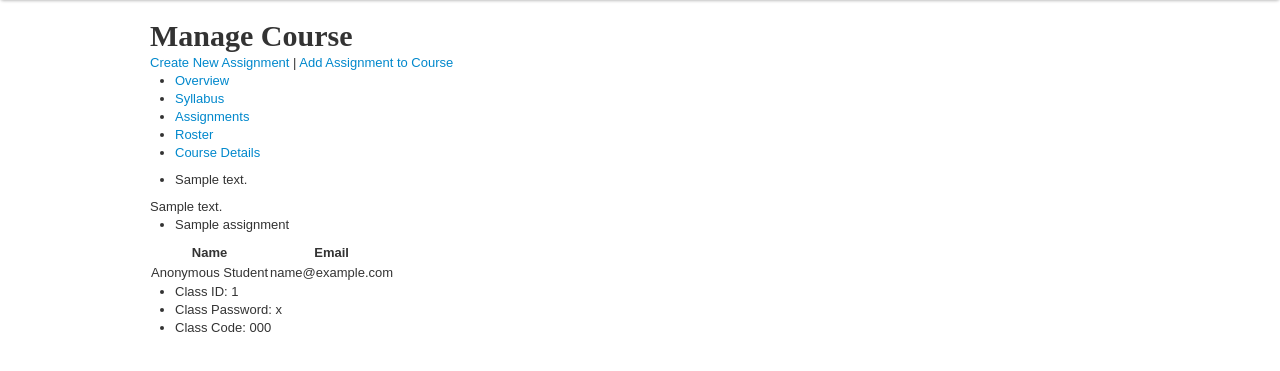
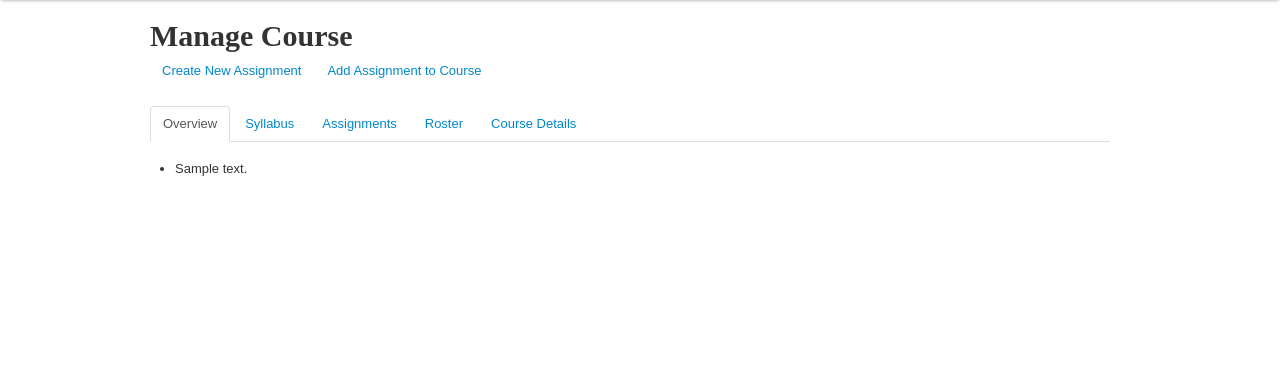
Before and after one commit to gmcclure/classwrite, a Django app: template course/templates/manage_course.html in a window 1280 px wide. Shown: the part 40-411 px from the top of the page. Run offline with Django 3.2, Linux system fonts and the light colour scheme; the template is opened without the code that fills it: most values are stand-ins (such as "Sample title", 1, 10 or a date in 2020); some libraries are stand-ins or nearby versions; some web fonts are replaced.

Commit message:
Set up Bootstrap tabs for course management page.

```diff
--- a/course/templates/manage_course.html
+++ b/course/templates/manage_course.html
@@ -1,34 +1,25 @@
 {% extends "base.html" %}
-
-{% block css_additional %}
-<link rel="stylesheet" type="text/css" href="/_/css/smoothness/jquery-ui-1.8.11.custom.css" />
-{% endblock %}
-
-{% block javascript_additional %}
-<script type="text/javascript">
-    $(document).ready(function() {
-        $('#class_management_console').tabs()
-    });
-</script>
-{% endblock %}
 
 {% block content %}
 <h1>Manage Course</h1>
-<div id="context_navigation">
-    <a href="/assignment/create/">Create New Assignment</a> &#x7c;
-    <a href="/course/add_assignment/">Add Assignment to Course</a>
+<div class="subnav">
+    <ul class="nav nav-pills">
+        <li><a href="/assignment/create/">Create New Assignment</a></li>
+        <li><a href="/course/add_assignment/">Add Assignment to Course</a></li>
+    </ul>
 </div>
 
-<div id="class_management_console">
-    <ul>
-        <li><a href="#overview">Overview</a></li>
-        <li><a href="#syllabus">Syllabus</a></li>
-        <li><a href="#assignments">Assignments</a></li>
-        <li><a href="#roster">Roster</a></li>
-        <li><a href="#details">Course Details</a></li>
+<div class="tabbable">
+    <ul class="nav nav-tabs">
+        <li class="active"><a href="#overview" data-toggle="tab">Overview</a></li>
+        <li><a href="#syllabus" data-toggle="tab">Syllabus</a></li>
+        <li><a href="#assignments" data-toggle="tab">Assignments</a></li>
+        <li><a href="#roster" data-toggle="tab">Roster</a></li>
+        <li><a href="#details" data-toggle="tab">Course Details</a></li>
     </ul>
 
-    <div id="overview">
+    <div class="tab-content">
+        <div class="tab-pane active" id="overview">
             {% if class_events %}
             <ul>
             {% for evt in class_events %}
@@ -40,7 +31,7 @@
             {% endif %}
         </div>
 
-    <div id="syllabus">
+        <div class="tab-pane" id="syllabus">
             {% if syllabus %}
             {{ syllabus.content }}
             {% else %}
@@ -48,7 +39,7 @@
             {% endif %}
         </div>
 
-    <div id="assignments">
+        <div class="tab-pane" id="assignments">
             {% if assignments %}
             <ul>
             {% for assignment in assignments %}
@@ -60,11 +51,11 @@
             {% endif %}
         </div>
 
-    <div id="roster">
+        <div class="tab-pane" id="roster">
             {% include "_roster.html" %}
         </div>
 
-    <div id="details">
+        <div class="tab-pane" id="details">
             <ul>
                 <li>Class ID: {{ course_id }}</li>
                 <li>Class Password: {{ course.password }}</li>
@@ -72,6 +63,5 @@
             </ul>
         </div>
     </div>
-
-
+</div>
 {% endblock %}
```
Lines whose indentation alone changed are shown as unchanged.
